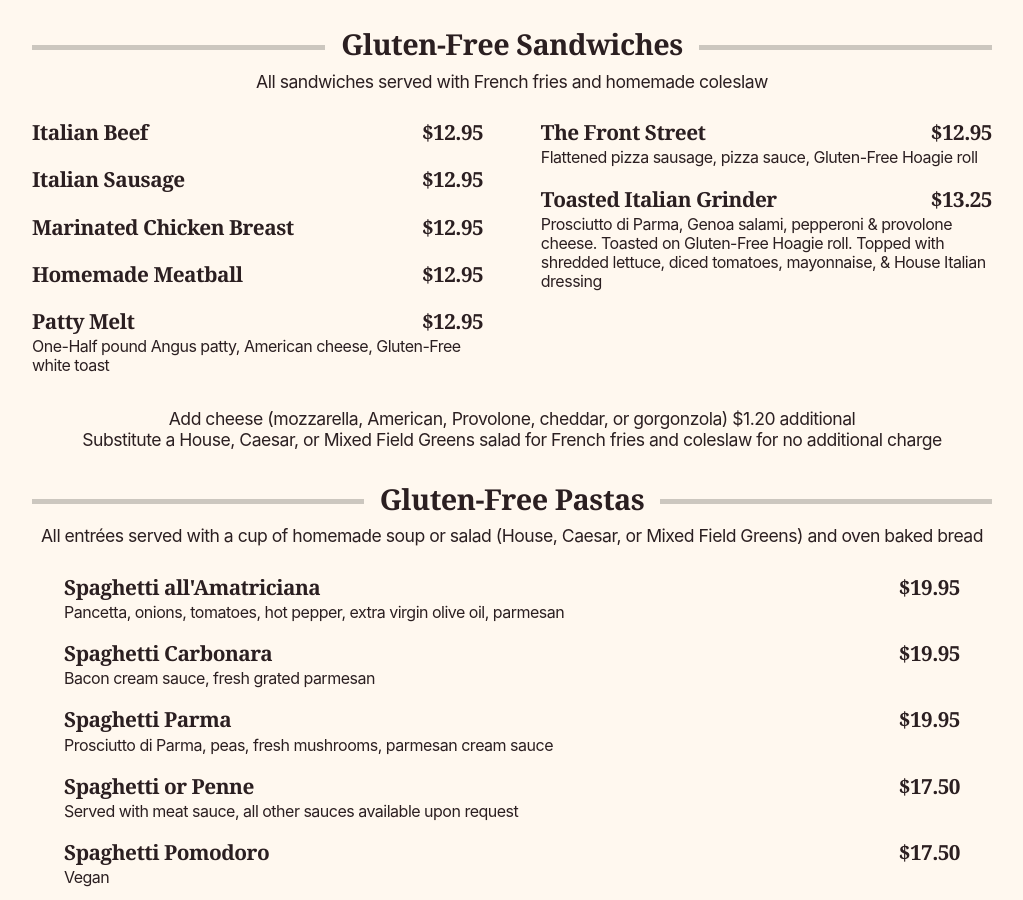
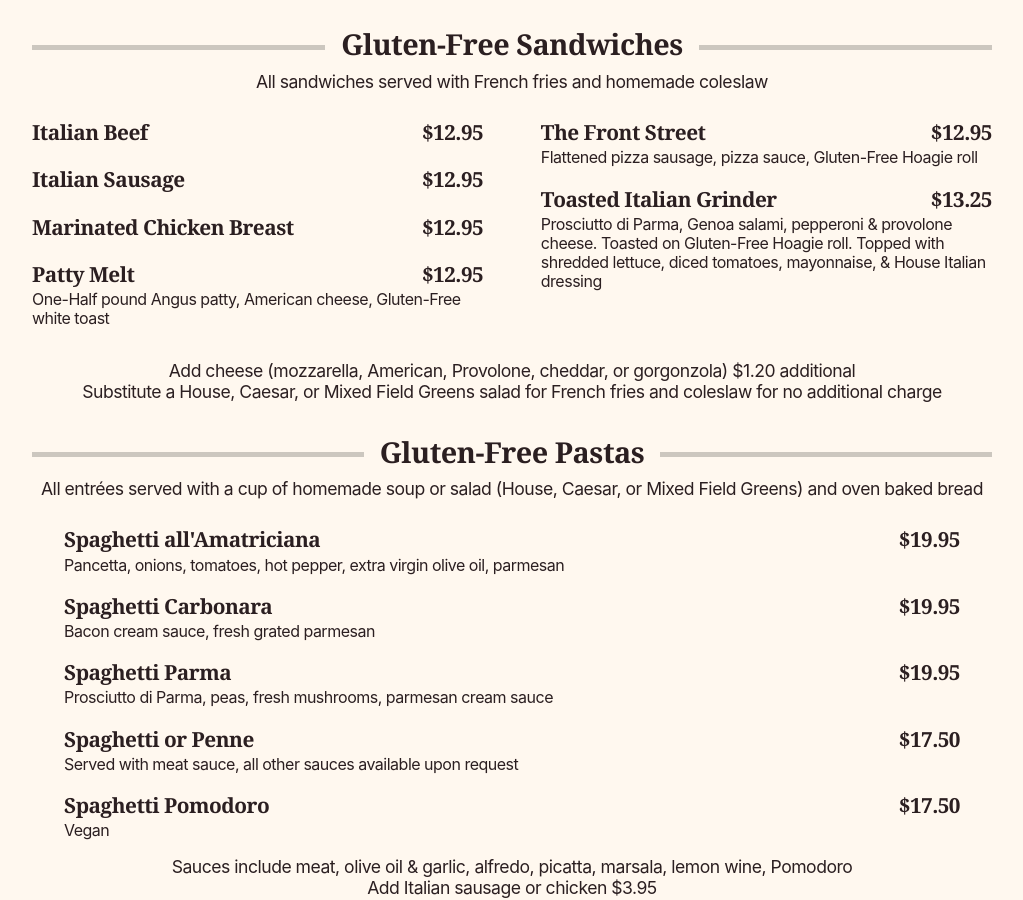
Before and after one commit to traversos/traversos.github.io, a Jekyll site: the page built from menu/index.html, in a window 1280 px wide and 900 px high, scrolled down 6878 px. Shown: the whole window, without its empty margins (128-1151 px from the left). Built offline with Jekyll 4.4.1, drawn with Linux system fonts in a browser that asks for light colours; nearby versions of some CDN libraries.

Commit message:
Remove GF meatball

```diff
--- a/menu/index.html
+++ b/menu/index.html
@@ -562,9 +562,6 @@ layout: home
             <h4 class="menu__item-title">Marinated Chicken Breast <span class="menu__item-price">$12.95</span></h4>
           </div>
           <div class="menu__item">
-            <h4 class="menu__item-title">Homemade Meatball <span class="menu__item-price">$12.95</span></h4>
-          </div>
-          <div class="menu__item">
             <h4 class="menu__item-title">Patty Melt <span class="menu__item-price">$12.95</span></h4>
             <p>One-Half pound Angus patty, American cheese, Gluten-Free white toast</p>
           </div>
```
